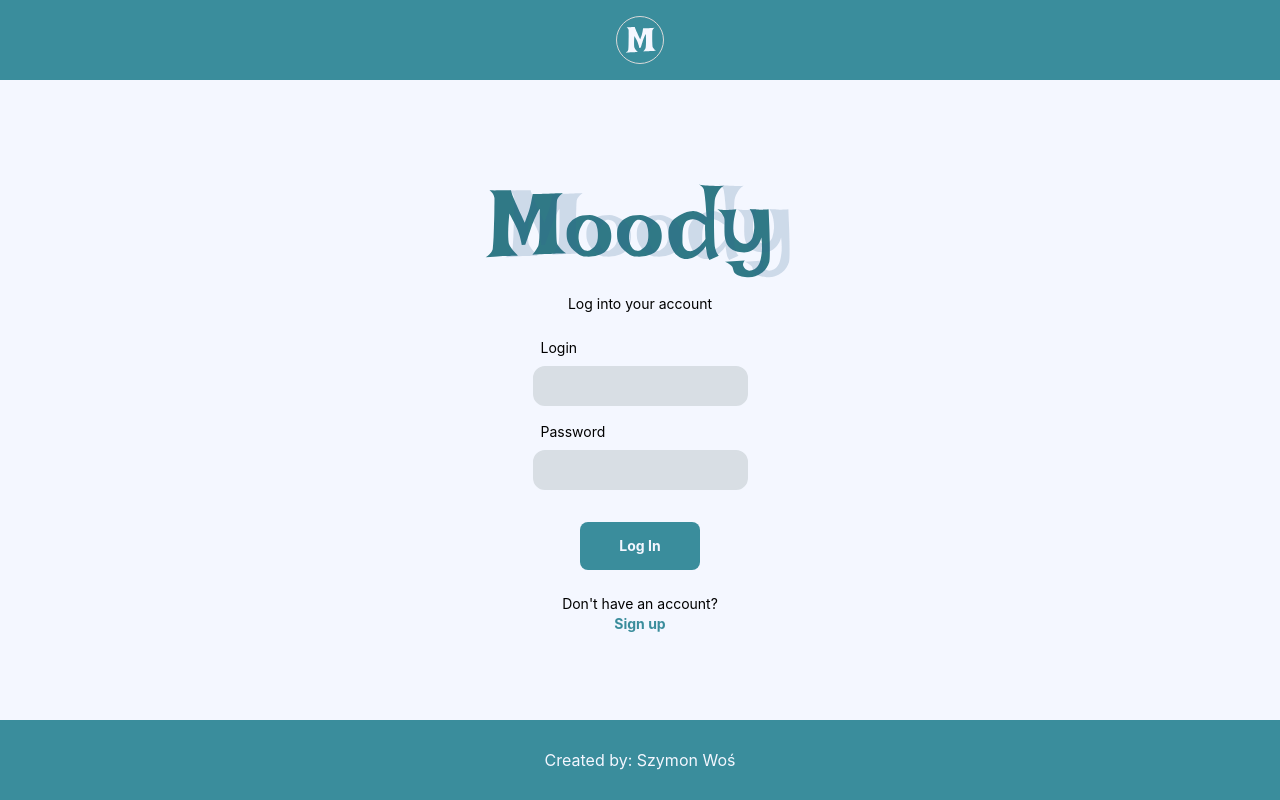
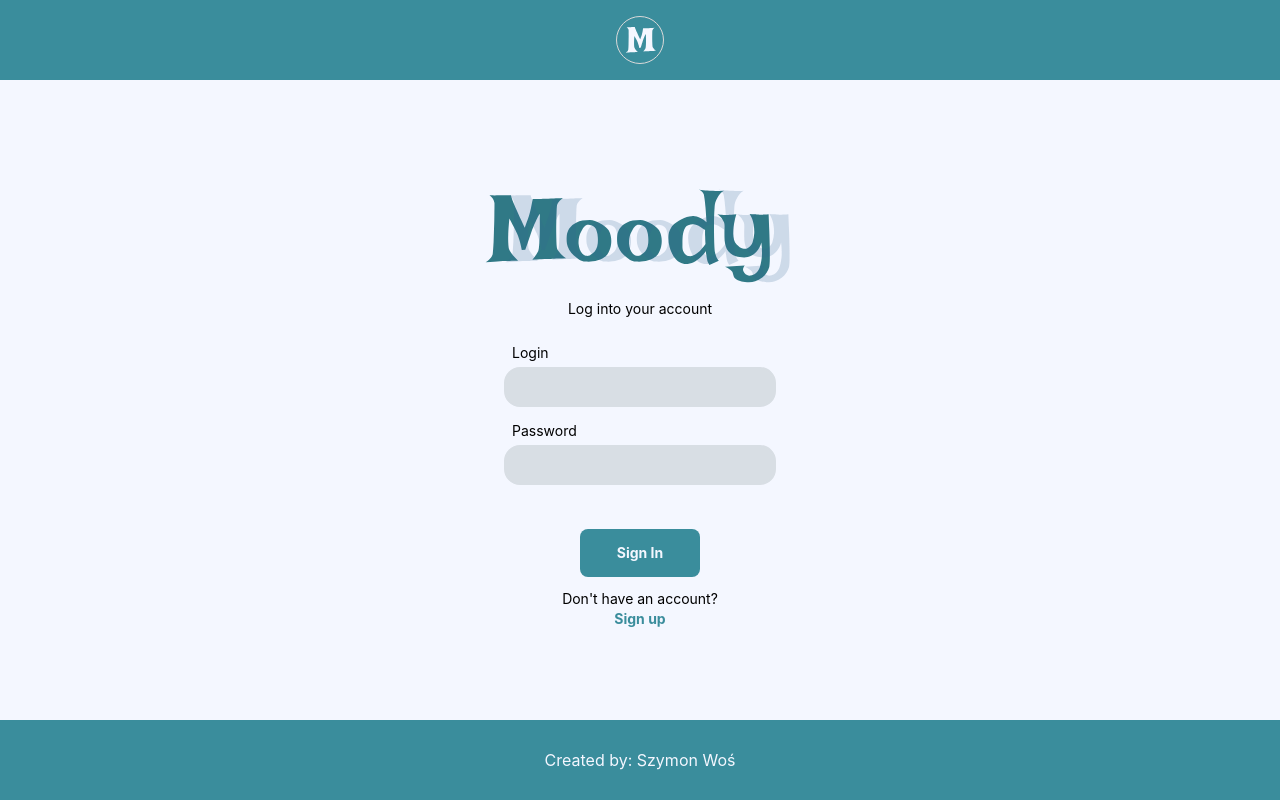
Before and after one commit to swos13/moody, a Next.js app: page /login in a window 1280 px wide. Built offline with nearby package versions, Linux system fonts and the light colour scheme; a web font is replaced by a local one.

Commit message:
design - adjust login view and use react hook form

```diff
--- a/src/app/(auth)/login/page.tsx
+++ b/src/app/(auth)/login/page.tsx
@@ -1,14 +1,26 @@
 "use client";
 
-import { useForm } from "react-hook-form";
+import { useForm, SubmitHandler, FormProvider } from "react-hook-form";
 import FormInput from "@/components/FormInput";
 import Image from "next/image";
 import Link from "next/link";
 import Button from "@/components/Button";
+import { useState } from "react";
+
+type LoginFormInputs = {
+  login: string;
+  password: string;
+};
 
 export default function Login() {
-  const { handleSubmit } = useForm();
-  const onSubmit = (inputs: any) => console.log(inputs);
+  const methods = useForm<LoginFormInputs>();
+  const [error, setError] = useState("");
+  const onSubmit: SubmitHandler<LoginFormInputs> = (inputs) => {
+    for (const input of Object.values(inputs)) {
+      console.log(input);
+    }
+    if (error) setError("");
+  };
 
   return (
     <section className="h-full flex justify-center items-center flex-col">
@@ -17,24 +29,35 @@ export default function Login() {
         alt="moody logo"
         width={310}
         height={105}
-        className={"mb-4"}
+        className={"w-[205px] sm:w-[310px] mb-4"}
       />
       <p className="mb-6">Log into your account</p>
+      <FormProvider {...methods}>
         <form
-        className="flex justify-center items-center flex-col gap-4"
-        onSubmit={handleSubmit(onSubmit)}
+          className="w-[215px] flex justify-center items-center flex-col gap-[14px] sm:w-[272px] "
+          onSubmit={methods.handleSubmit(onSubmit)}
         >
-        <FormInput label="Login" id="login" />
-        <FormInput label="Password" id="password" />
-
+          <FormInput label="Login" id="login" styles="w-full" />
+          <FormInput label="Password" id="password" styles="w-full" />
+          <div className="w-full pl-2">
+            {error && (
+              <span
+                id="errorMessage"
+                className="absolute mt-[-10px] text-red-600 text-xs"
+              >
+                This is error message
+              </span>
+            )}
+          </div>
           <Button
-          text="Log In"
-          handleClick={handleSubmit(onSubmit)}
+            text="Sign In"
+            handleClick={methods.handleSubmit(onSubmit)}
             componentStyles={"mt-4"}
           />
         </form>
-      <div className="flex flex-col justify-center items-center mt-6">
-        <p>Don't have an account?</p>
+      </FormProvider>
+      <div className="flex flex-col justify-center items-center mt-3">
+        <p>Don&apos;t have an account?</p>
         <Link href="/sign-up">Sign up</Link>
       </div>
     </section>
--- a/src/components/Button.tsx
+++ b/src/components/Button.tsx
@@ -40,7 +40,6 @@ export default function Button({
   // };
 
   const [styles, setStyles] = useState<string>(buttonStyles.contained);
-  console.log(styles);
 
   useEffect(() => {
     const variantStyles =
@@ -49,8 +48,6 @@ export default function Button({
         : buttonStyles.outlined;
     setStyles(variantStyles);
   }, [variant]);
-
-  console.log(styles);
 
   return (
     <button
--- a/src/components/FormInput.tsx
+++ b/src/components/FormInput.tsx
@@ -4,15 +4,21 @@ interface FormInputProps {
   initialValue?: string;
   label: string;
   id: string;
+  styles?: string;
 }
 
-export default function FormInput({ initialValue, label, id }: FormInputProps) {
+export default function FormInput({
+  initialValue,
+  label,
+  id,
+  styles,
+}: FormInputProps) {
   return (
-    <div className="flex flex-col gap-2">
+    <div className={`flex flex-col gap-1 ${styles}`}>
       <label htmlFor={id} className={"pl-2"}>
         {label}
       </label>
-      <Input initialValue={initialValue} id={id} />
+      <Input initialValue={initialValue} id={id} name={id} />
     </div>
   );
 }
--- a/src/components/Input.tsx
+++ b/src/components/Input.tsx
@@ -1,14 +1,22 @@
 "use client";
 
 import { useState } from "react";
+import { FieldValues, useFormContext, UseFormRegister } from "react-hook-form";
 
-interface InputProps {
+interface InputProps<T extends FieldValues> {
   initialValue?: string;
   id?: string;
+  name?: string;
+  register?: UseFormRegister<T>;
 }
 
-export default function Input({ initialValue, id }: InputProps) {
+export default function Input<T extends FieldValues>({
+  initialValue,
+  id,
+  name,
+}: InputProps<T>) {
   const [value, setValue] = useState<string>(initialValue ?? "");
+  const { register } = useFormContext();
 
   const handleChange = (e: React.ChangeEvent<HTMLInputElement>) => {
     setValue(e.target.value);
@@ -16,10 +24,11 @@ export default function Input({ initialValue, id }: InputProps) {
 
   return (
     <input
-      className="w-[215px] h-[40px] p-2 px-4 leading-4 bg-input rounded-xl font-inter focus:outline-none focus:border-input border-solid border-2 border-input focus:bg-background box-border"
+      className="w-full h-[36px] sm:h-[40px] p-2 px-4 leading-4 bg-input rounded-2xl font-inter focus:outline-none focus:border-input border-solid border-2 border-input focus:bg-background box-border"
       value={value}
+      id={id ?? ""}
+      {...register(name || "")}
       onChange={handleChange}
-      id={id ?? ""}
     />
   );
 }
```
Lines whose indentation alone changed are shown as unchanged.
